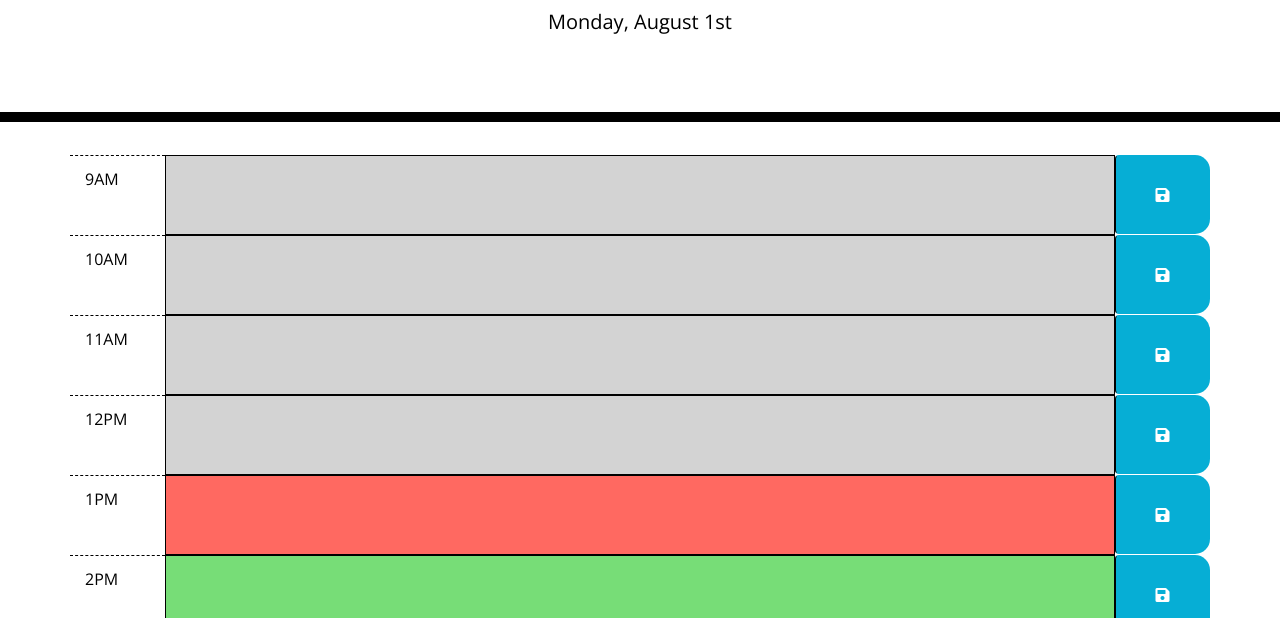
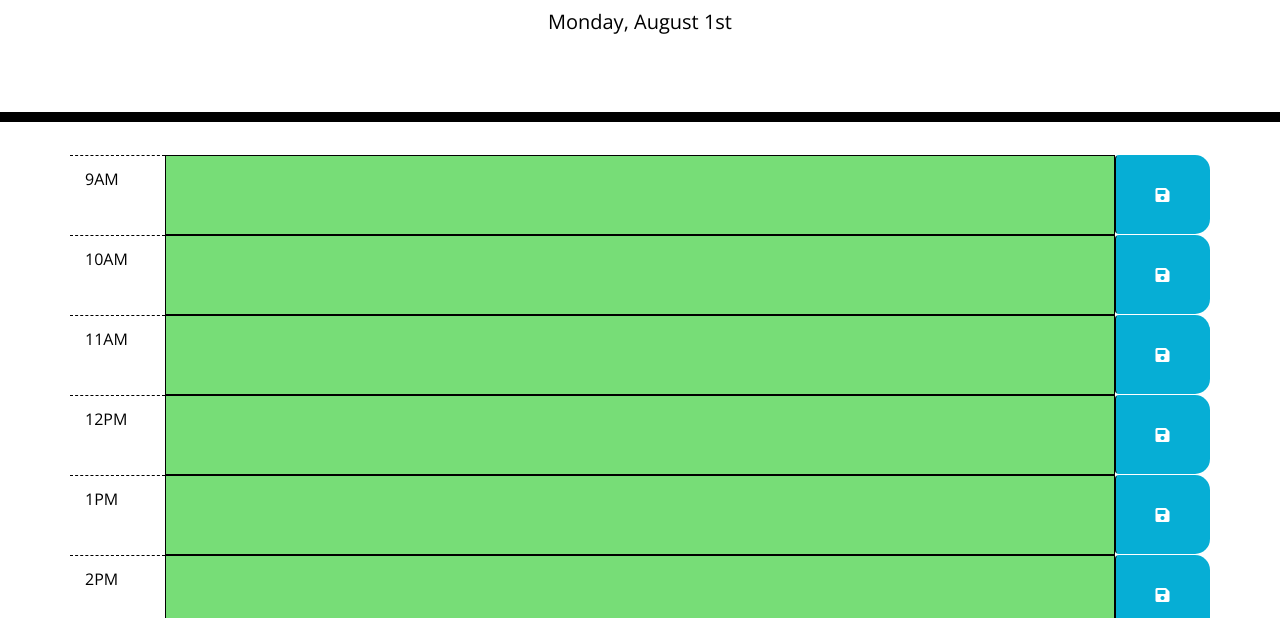
Before and after one commit to fghoneycutt/work-day-scheduler, a plain HTML site: page index.html in a window 1280 px wide. Shown: the part 182-800 px from the top of the page. Drawn offline with nearby package versions, Linux system fonts and the light colour scheme.

Commit message:
finalized functionality

```diff
--- a/assets/css/style.css
+++ b/assets/css/style.css
@@ -45,17 +45,17 @@ textarea{
 
 .past {
   background-color: #d3d3d3;
-  color: white;
+  color: black;
 }
 
 .present {
   background-color: #ff6961;
-  color: white;
+  color: black;
 }
 
 .future {
   background-color: #77dd77;
-  color: white;
+  color: black;
 }
 
 .saveBtn {
--- a/assets/js/script.js
+++ b/assets/js/script.js
@@ -12,14 +12,16 @@ var saveBtn17 = document.getElementById("saveBtn17");
 
 $(".row").on("click", "p", function(){
     var text = $(this).text().trim();
-    var textInput = $("<textarea>").addClass("col-10").val(text);
+    classes = this.classList.value
+    var textInput = $("<textarea>").addClass(classes).val(text);
     $(this).replaceWith(textInput);
     textInput.trigger("focus");
     $(textInput).attr("id", '' + this.id);
 })
 $(".row").on("blur", "textarea", function(){
     var text = $(this).val().trim();
-    var taskP = $("<p>").addClass("col-10").text(text);
+    classes = this.classList.value;
+    var taskP = $("<p>").addClass(classes).text(text);
     $(taskP).attr("id", "" + this.id);
     $(this).replaceWith(taskP);
 })
@@ -40,13 +42,11 @@ function loadTasks(){
         pEl = document.getElementById("input" + i);
         pEl.textContent = tasks;
     }
-    auditTask();
 }
 
 function auditTask(){
-    // var current = new Date();
-    // var currentHour = current.getHours();
-    var currentHour = 13;
+    var current = new Date();
+    var currentHour = current.getHours();
     for (var i = 9; i < 18; i++){
         inputEl = document.querySelector("#input" + i);
         var elHour = inputEl.id;
@@ -76,7 +76,6 @@ loadTasks();
 
 function updatePage(){
     setInterval(function(){
-        console.log("Morbin time!");
         auditTask();
     }, 1000 * 60 * 10)
 }
```
